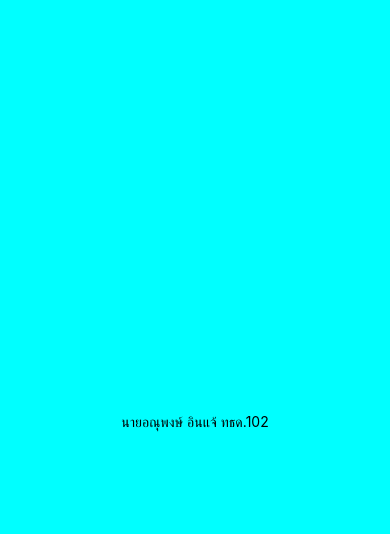
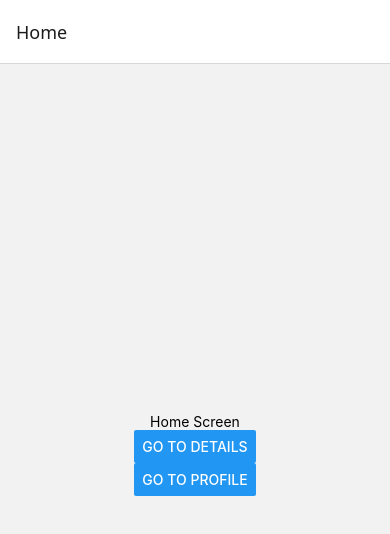
Before and after one commit to Anuphonginjae888/react-native-expo-learning, a React Native app: screen /Home in a window 390 px wide. Shown: the top 534 px of the page. Built offline with nearby package versions, Linux system fonts and the light colour scheme.

Commit message:
feat: set up React Navigation with Home Details and Profile screens

```diff
--- a/App.js
+++ b/App.js
@@ -1,20 +1,10 @@
-import { StatusBar } from 'expo-status-bar';
-import { StyleSheet, Text, View } from 'react-native';
+import { NavigationContainer } from "@react-navigation/native";
+import Navigation from "./components/Navigation";
 
 export default function App() {
   return (
-    <View style={styles.container}>
-      <Text>นายอณุพงษ์ อินแจ้ ทธด.102</Text>
-      <StatusBar style="auto" />
-    </View>
+    <NavigationContainer>
+      <Navigation />
+    </NavigationContainer>
   );
 }
-
-const styles = StyleSheet.create({
-  container: {
-    flex: 1,
-    backgroundColor: '#00FFFF',
-    alignItems: 'center',
-    justifyContent: 'center',
-  },
-});
--- /dev/null
+++ b/components/Navigation.js
@@ -0,0 +1,16 @@
+import { createStackNavigator } from "@react-navigation/stack";
+import HomeScreen from "../pages/HomeScreen";
+import DetailsScreen from "../pages/DetailsScreen";
+import ProfileScreen from "../pages/ProfileScreen";
+
+const stack = createStackNavigator();
+
+export default function navigation() {
+  return (
+    <stack.Navigator>
+      <stack.Screen name="Home" component={HomeScreen} />
+      <stack.Screen name="Details" component={DetailsScreen} />
+      <stack.Screen name="Profile" component={ProfileScreen} />
+    </stack.Navigator>
+  );
+}
--- a/package.json
+++ b/package.json
@@ -10,10 +10,14 @@
     "web": "expo start --web"
   },
   "dependencies": {
+    "@react-navigation/native": "^7.1.16",
+    "@react-navigation/stack": "^7.4.4",
     "expo": "~53.0.20",
     "expo-status-bar": "~2.2.3",
     "react": "19.0.0",
-    "react-native": "0.79.5"
+    "react-native": "0.79.5",
+    "react-native-safe-area-context": "5.4.0",
+    "react-native-screens": "~4.11.1"
   },
   "devDependencies": {
     "@babel/core": "^7.20.0"
--- /dev/null
+++ b/pages/DetailsScreen.js
@@ -0,0 +1,14 @@
+import { View, Text, Button } from "react-native";
+
+export default function DetailsScreen({ navigation }) {
+  return (
+    <View style={{ flex: 1, alignItems: "center", justifyContent: "center" }}>
+      <Text>Details Screen</Text>
+      <Button
+        title="Go to Profile"
+        onPress={() => navigation.navigate("Profile")}
+      />
+      <Button title="Go to Home" onPress={() => navigation.navigate("Home")} />
+    </View>
+  );
+}
--- /dev/null
+++ b/pages/HomeScreen.js
@@ -0,0 +1,17 @@
+import { View, Text, Button } from "react-native";
+
+export default function HomeScreen({ navigation }) {
+  return (
+    <View style={{ flex: 1, alignItems: "center", justifyContent: "center" }}>
+      <Text>Home Screen</Text>
+      <Button
+        title="Go to Details"
+        onPress={() => navigation.navigate("Details")}
+      />
+      <Button
+        title="Go to Profile"
+        onPress={() => navigation.navigate("Profile")}
+      />
+    </View>
+  );
+}
--- /dev/null
+++ b/pages/ProfileScreen.js
@@ -0,0 +1,14 @@
+import { View, Text, Button } from "react-native";
+
+export default function ProfileScreen({ navigation }) {
+  return (
+    <View style={{ flex: 1, alignItems: "center", justifyContent: "center" }}>
+      <Text>Anuphong Injae DBT103</Text>
+      <Button title="Go to Home" onPress={() => navigation.navigate("Home")} />
+      <Button
+        title="Go to Details"
+        onPress={() => navigation.navigate("Details")}
+      />
+    </View>
+  );
+}
```
Also changed, not shown: 1 other file (tests, documents, lock files or other folders).
